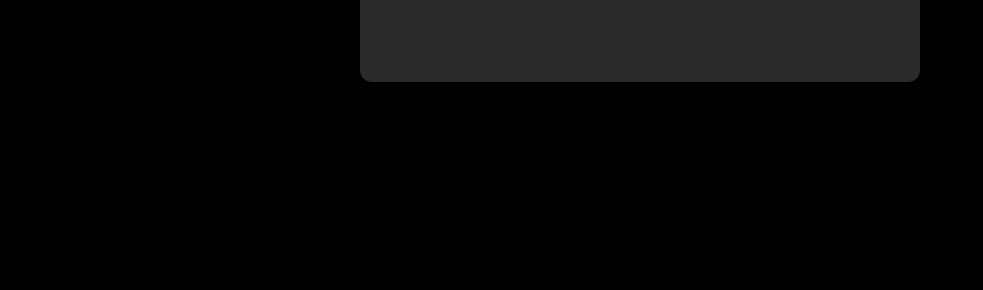
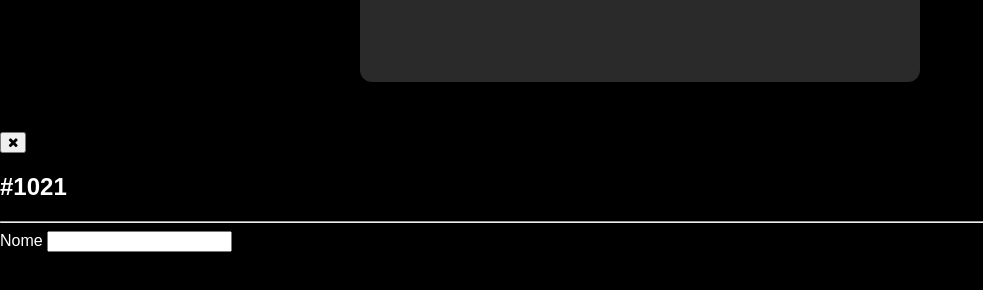
Before and after one commit to othongonzaga/Projetos_JS, a plain HTML site: page ottotarefas/tarefas.html in a window 1280 px wide. Shown: the part 242-532 px from the top of the page, without its empty margins (0-983 px from the left). Drawn offline with Linux system fonts and the light colour scheme.

Commit message:
fazendo a parte html do editar

```diff
--- a/ottotarefas/tarefas.html
+++ b/ottotarefas/tarefas.html
@@ -21,6 +21,20 @@
         <ul id="listaTarefas"></ul>
     </div>
 
+    <div id='janelaEdicao'>
+        <button id="janelaEdicao">
+            <i class="fa fa-remove"></i>
+        </button>
+        <h2>#1021</h2>
+        <hr>
+        <form>
+            <div class="frm-linha">
+                <label for="nome">Nome</label>
+                <input type="text" id='inputTarefaNomeEdicao'>
+            </div>
+        </form>
+    </div>
+
     <script src="js/tarefas.js"></script>
 </body>
 </html>
```
